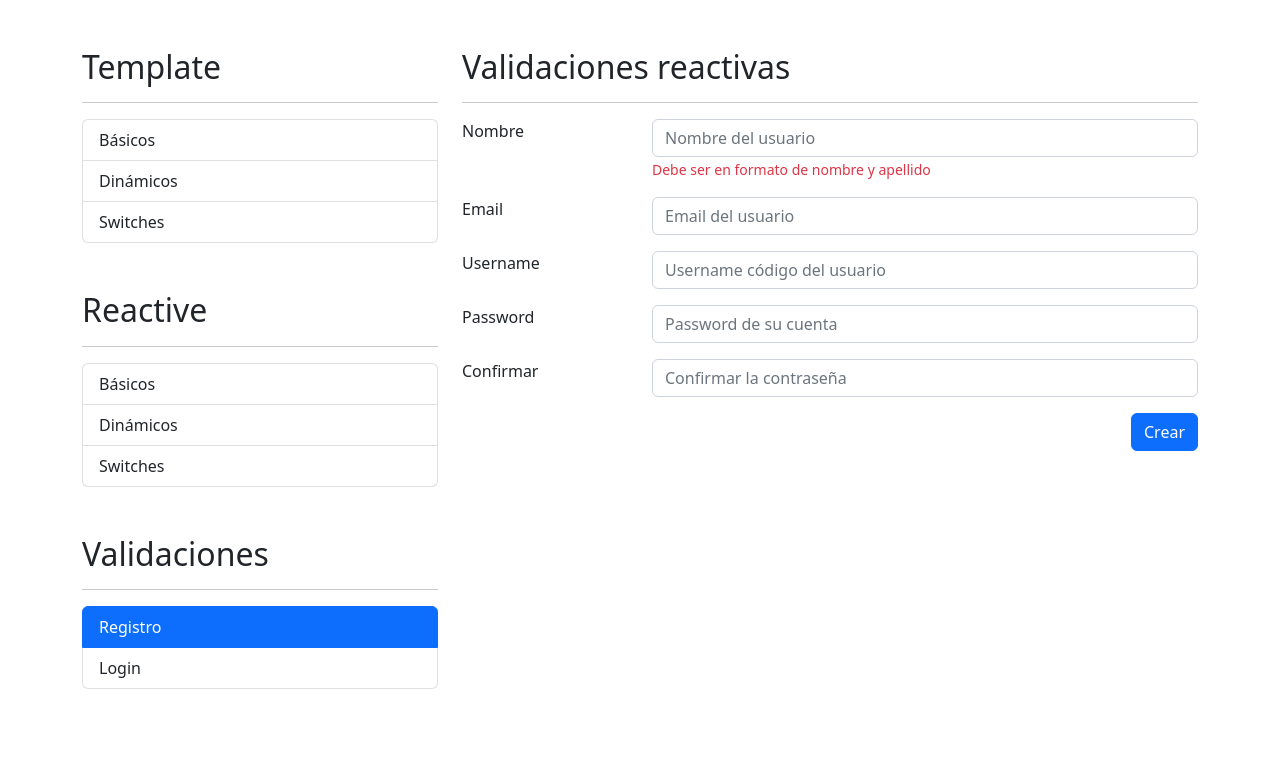
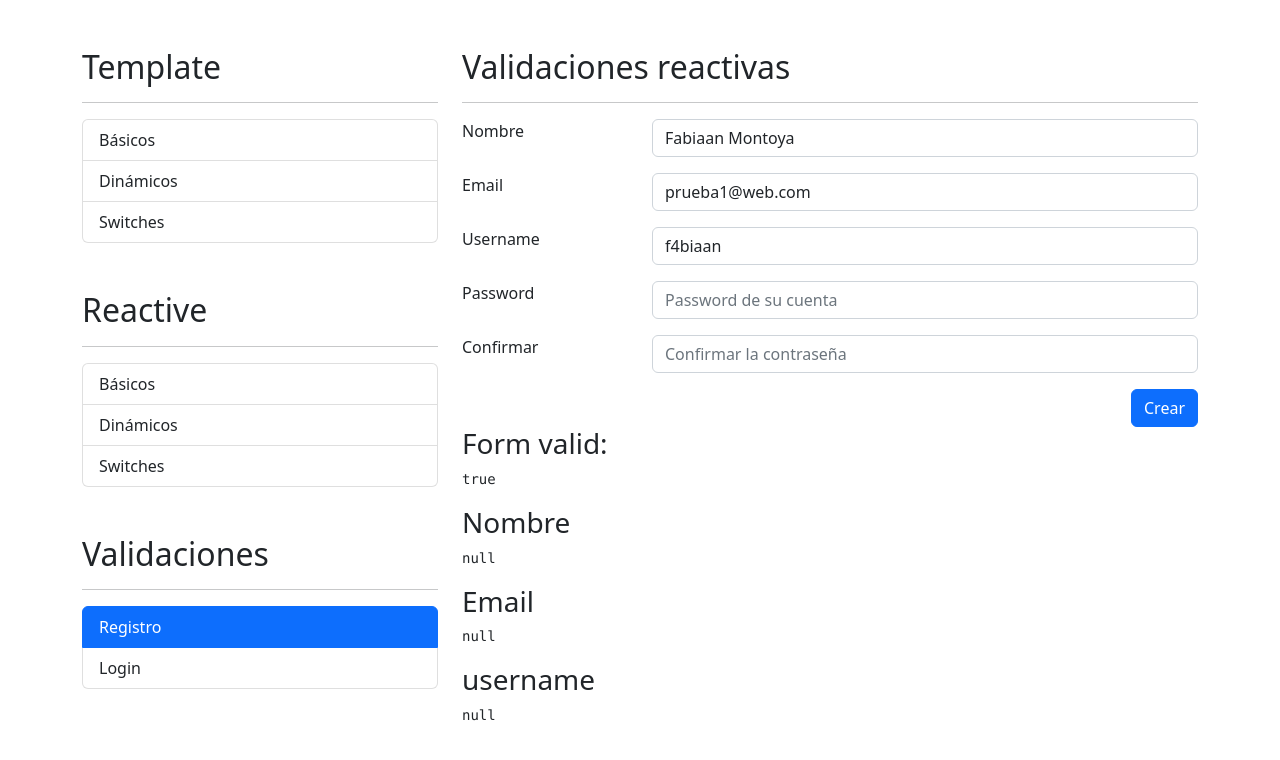
Before and after one commit to f4biaan/formulariosApp, an Angular app: page /auth/registro in a window 1280 px wide. Shown: the top 760 px of the page. Built offline with nearby package versions, Linux system fonts and the light colour scheme.

Commit message:
Validaciones, expresiones regualares

```diff
--- a/src/app/auth/pages/registro/registro.component.html
+++ b/src/app/auth/pages/registro/registro.component.html
@@ -3,13 +3,13 @@
 
 <div class="row">
   <div class="col">
-    <form autocomplete="off">
+    <form autocomplete="off" [formGroup]="miFormulario" (ngSubmit)="submitFormulario()">
       <!-- Nombre -->
       <div class="row mb-3">
         <label class="col-sm-3">Nombre</label>
         <div class="col-sm-9">
-          <input type="text" class="form-control" placeholder="Nombre del usuario">
-          <span class="form-text text-danger">Debe ser en formato de nombre y apellido</span>
+          <input type="text" class="form-control" formControlName="nombre" placeholder="Nombre del usuario">
+          <span class="form-text text-danger" *ngIf="campoNoValido('nombre')">Debe ser en formato de Nombre y Apellido</span>
         </div>
       </div>
 
@@ -17,7 +17,8 @@
       <div class="row mb-3">
         <label class="col-sm-3">Email</label>
         <div class="col-sm-9">
-          <input type="email" class="form-control" placeholder="Email del usuario">
+          <input type="email" class="form-control" formControlName="email" placeholder="Email del usuario">
+          <span class="form-text text-danger" *ngIf="campoNoValido('email')">El correo es obligatorio</span>
         </div>
       </div>
 
@@ -25,7 +26,8 @@
       <div class="row mb-3">
         <label class="col-sm-3">Username</label>
         <div class="col-sm-9">
-          <input type="text" class="form-control" placeholder="Username código del usuario">
+          <input type="text" class="form-control" formControlName="username" placeholder="Username código del usuario">
+          <span class="form-text text-danger" *ngIf="campoNoValido('username')">El username no puede ser strider</span>
         </div>
       </div>
 
@@ -47,9 +49,21 @@
 
       <div class="row">
         <div class="col">
-          <button class="btn btn-primary float-end">Crear</button>
+          <button type="submit" class="btn btn-primary float-end">Crear</button>
         </div>
       </div>
     </form>
   </div>
 </div>
+
+<h3>Form valid:</h3>
+<pre>{{miFormulario.valid}}</pre>
+
+<h3>Nombre</h3>
+<pre>{{ miFormulario.controls['nombre'].errors | json }}</pre>
+
+<h3>Email</h3>
+<pre>{{ miFormulario.controls['email'].errors | json }}</pre>
+
+<h3>username</h3>
+<pre>{{ miFormulario.controls['username'].errors | json }}</pre>
--- a/src/app/auth/pages/registro/registro.component.ts
+++ b/src/app/auth/pages/registro/registro.component.ts
@@ -1,11 +1,42 @@
-import { Component } from '@angular/core';
+import { Component, OnInit } from '@angular/core';
+import { FormGroup, FormBuilder, Validators } from '@angular/forms';
+import { emailPattern, nombreApellidoPattern, noPuedeSerStrider } from 'src/app/shared/validator/validaciones';
 
 @Component({
   selector: 'app-registro',
   templateUrl: './registro.component.html',
-  styles: [
-  ]
+  styles: [],
 })
-export class RegistroComponent {
+export class RegistroComponent implements OnInit {
 
+  miFormulario: FormGroup = this.fb.group({
+    nombre: [
+      '',
+      [Validators.required, Validators.pattern(nombreApellidoPattern)],
+    ],
+    email: ['', [Validators.required, Validators.pattern(emailPattern)]],
+    username: ['', [Validators.required, noPuedeSerStrider]],
+  });
+
+  constructor(private fb: FormBuilder) {}
+
+  ngOnInit() {
+    this.miFormulario.reset({
+      nombre: 'Fabiaan Montoya',
+      email: 'prueba1@web.com',
+      username: 'f4biaan',
+    });
+  }
+
+  campoNoValido(campo: string) {
+    return (
+      this.miFormulario.get(campo)?.invalid &&
+      this.miFormulario.get(campo)?.touched
+    );
+  }
+
+  submitFormulario() {
+    console.log(this.miFormulario.value);
+    this.miFormulario.markAllAsTouched();
+  }
 }
--- /dev/null
+++ b/src/app/shared/validator/validaciones.ts
@@ -0,0 +1,14 @@
+import { FormControl } from '@angular/forms';
+
+export const nombreApellidoPattern: string = '([a-zA-Z]+) ([a-zA-Z]+)';
+export const emailPattern: string = '^[a-z0-9._%+-]+@[a-z0-9.-]+\\.[a-z]{2,4}$';
+
+export const noPuedeSerStrider = (control: FormControl) => {
+  const valor: string = control.value?.trim().toLowerCase();
+  if (valor === 'strider') {
+    return {
+      noStrider: true,
+    };
+  }
+  return null;
+}
```
Also changed, not shown: src/app/auth/auth.module.ts (+4 -10 lines), src/app/shared/validator/validator.service.ts (added, +23 -0 lines).
